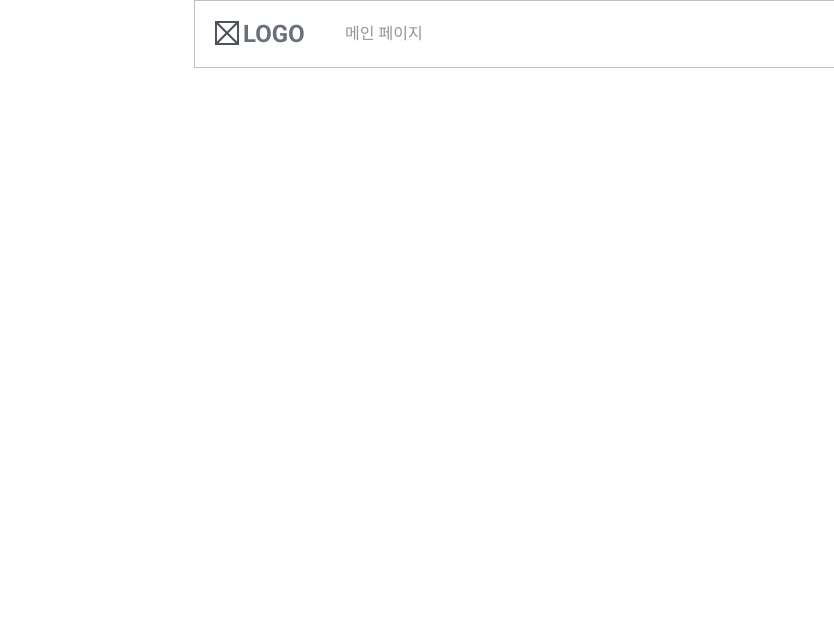
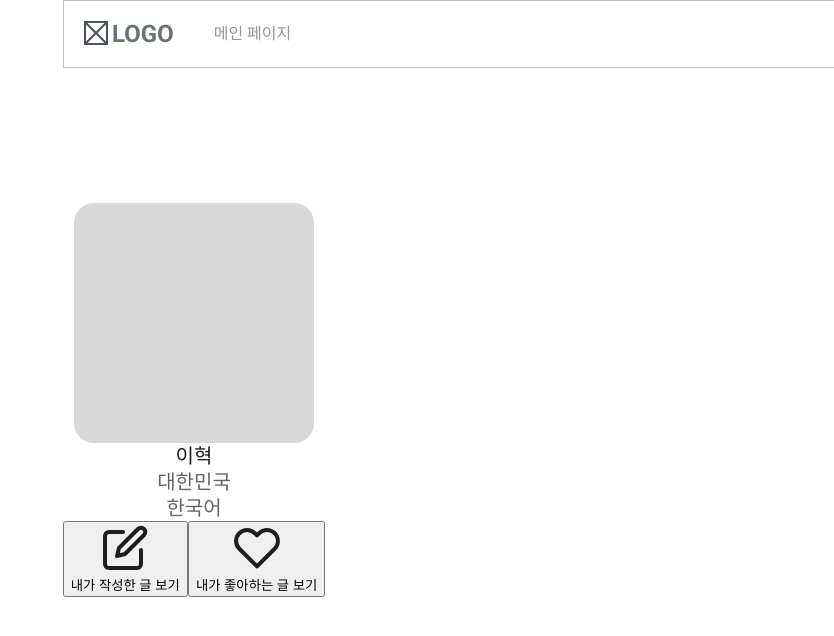
Before and after one commit to washer-dacon-hackaton/washer-WEB, a React (Vite) app: page / in a window 1280 px wide. Shown: the top 636 px of the page, without its empty margins (446-1280 px from the left). Built offline with nearby package versions, Linux system fonts and the light colour scheme; what emotion-reset would draw is missing.

Commit message:
feat: ProfileBox 1차 구현

```diff
--- a/src/App.jsx
+++ b/src/App.jsx
@@ -1,10 +1,14 @@
 import "./App.css";
 import { GNB } from "./widgets/GNB";
 import {} from "react-router-dom";
+import { ProfileBox } from "./widgets/ProfileBox";
 function App() {
   return (
     <>
       <GNB user={{ name: "이혁" }} breadcrumbs={"메인 페이지"}></GNB>
+      <ProfileBox
+        user={{ name: "이혁", country: "대한민국", lang: "한국어" }}
+      ></ProfileBox>
     </>
   );
 }
--- a/src/components/Button/IconButton.jsx
+++ b/src/components/Button/IconButton.jsx
@@ -1,5 +1,5 @@
 import styled from "@emotion/styled";
-import { useNavigate } from "react-router-dom";
+// import { useNavigate } from "react-router-dom";
 import { typo, palette } from "../../shared/styles/index";
 
 const Btn = styled.button`
@@ -8,14 +8,13 @@ const Btn = styled.button`
 `;
 
 export const IconButton = ({ icon, text, link }) => {
-  const navigate = useNavigate();
   return (
     <Btn
       onClick={() => {
-        navigate(link);
+        link;
       }}
     >
-      <img src={icon}></img>
+      {icon}
       <div className="ibtn-text">{text}</div>
     </Btn>
   );
--- /dev/null
+++ b/src/widgets/ProfileBox.jsx
@@ -0,0 +1,56 @@
+import styled from "@emotion/styled";
+import { typo, palette } from "../shared/styles/index";
+import { Flex } from "../shared/utils/Wrapper";
+import profile from "../assets/Profile.png";
+import { Edit } from "../assets/icons/Edit";
+import { Like } from "../assets/icons/Like";
+import { IconButton } from "../components/Button/IconButton";
+
+const Wrapper = styled(Flex)`
+  div {
+    .profile-user-name {
+      ${typo.Head.h2};
+      color: ${palette.Gray.gray100};
+    }
+    .profile-user-country {
+      ${typo.Body.b0};
+      color: ${palette.Gray.gray70};
+    }
+    .profile-user-lang {
+      ${typo.Body.b0};
+      color: ${palette.Gray.gray70};
+    }
+  }
+`;
+
+export const ProfileBox = ({ user }) => {
+  return (
+    <Wrapper direction="column" align="center">
+      <img src={profile}></img> {/** 우선 유저 프로필을 기본 프로필로 */}
+      <div className="profile-user">
+        <div className="profile-user-name">{user.name}</div>
+        <div className="profile-user-country">{user.country}</div>
+        <div className="profile-user-lang">{user.lang}</div>
+      </div>
+      <div className="profile-btn">
+        <IconButton
+          icon={<Edit />}
+          text={"내가 작성한 글 보기"}
+          link={() => {
+            alert("ㅋ");
+          }}
+        ></IconButton>
+        <IconButton
+          icon={<Like />}
+          text={"내가 좋아하는 글 보기"}
+          link={() => {
+            alert("ㅋ");
+          }}
+        ></IconButton>
+      </div>
+    </Wrapper>
+  );
+};
+
+// link={`/edit/${user}`}
+// link={`/like/${user}`}
```
Also changed, not shown: src/components/MyPageProfile.jsx (deleted, +0 -19 lines), src/assets/Profile.png (added).
